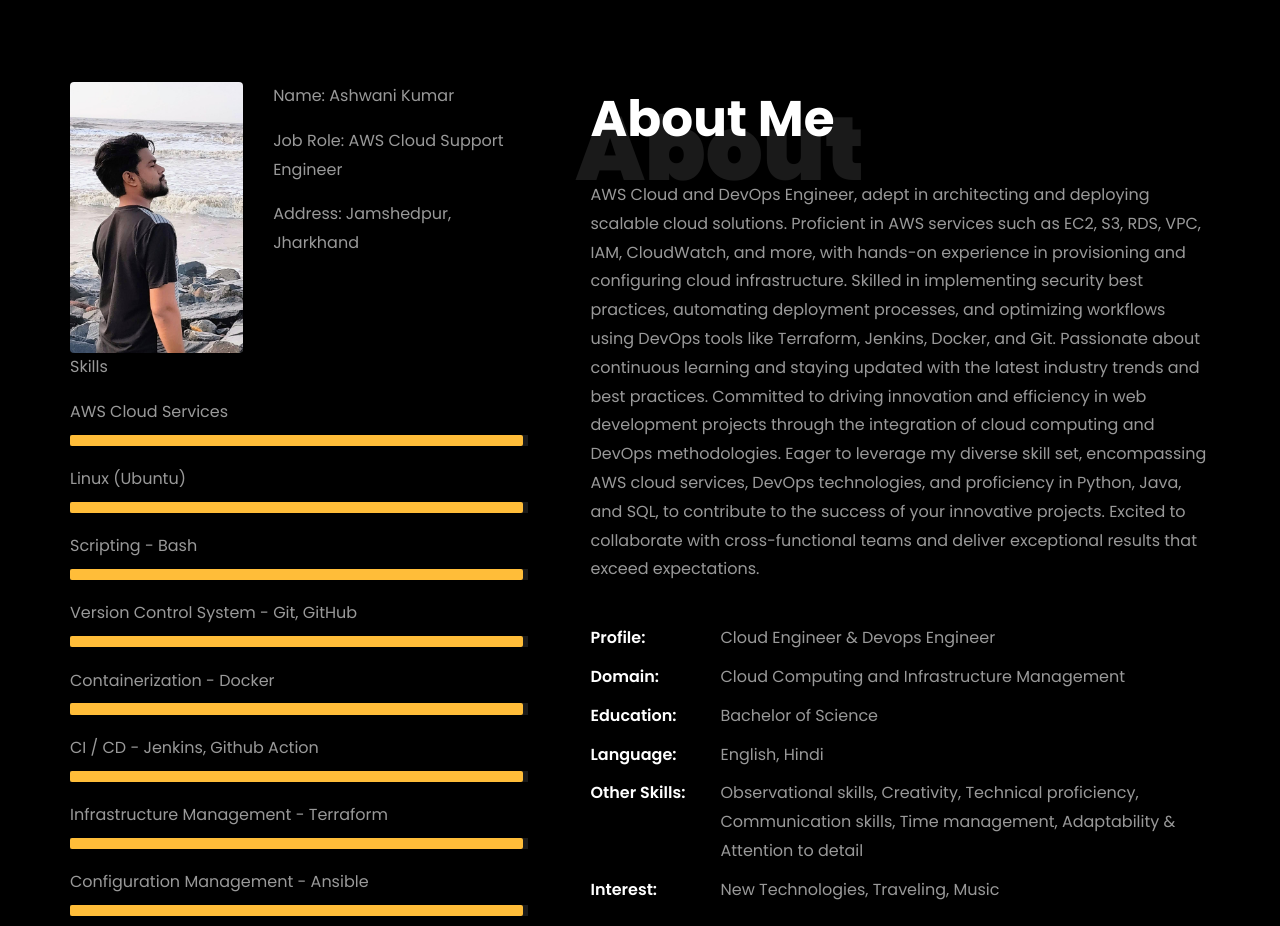
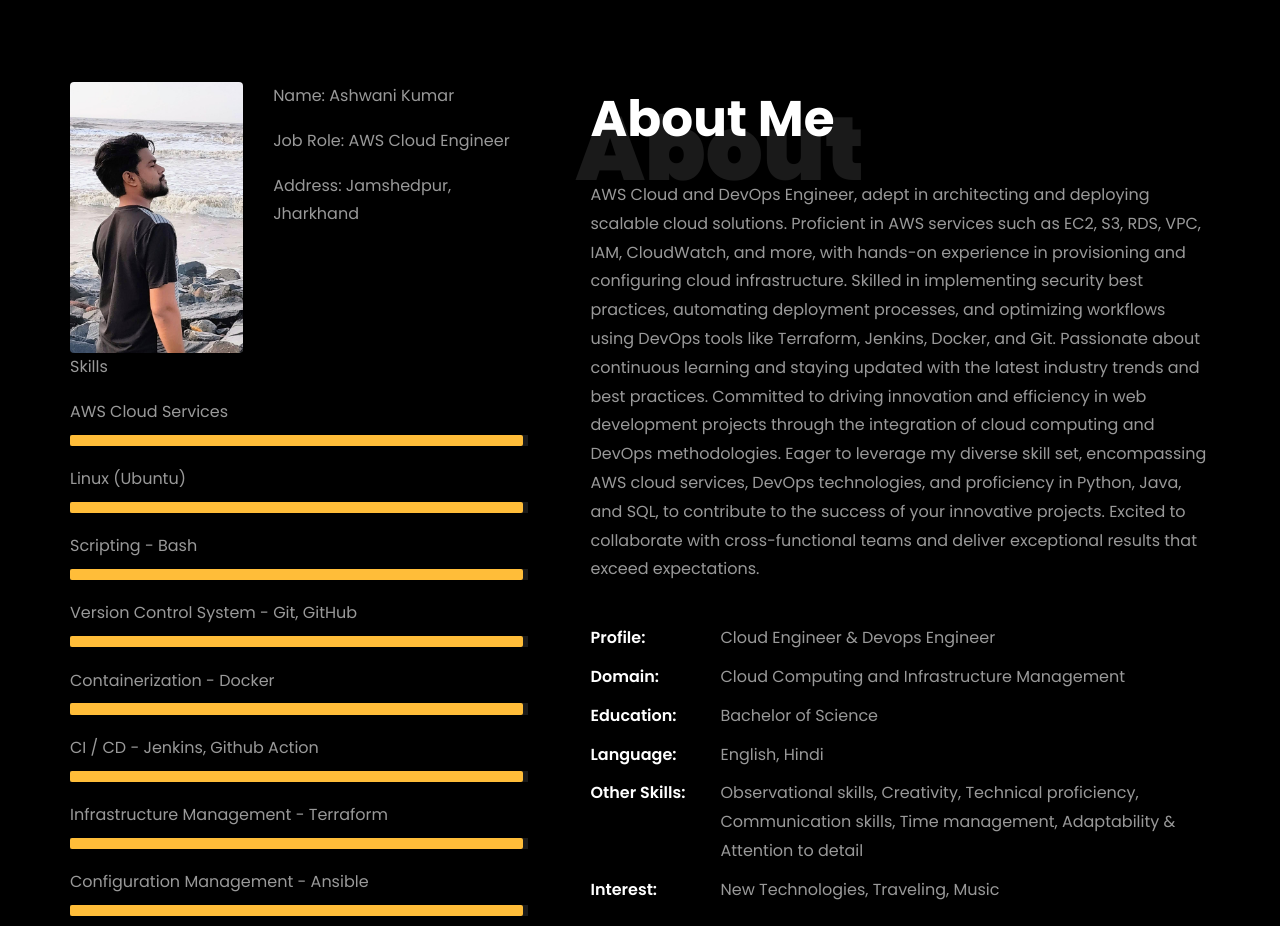
Before and after one commit to TheMannu/Portfolio, a plain HTML site: page index.html in a window 1280 px wide. Shown: the part 780-1706 px from the top of the page. Drawn offline with Linux system fonts and the light colour scheme; files whose address does not match are found by name.

Commit message:
Update index.html

```diff
--- a/index.html
+++ b/index.html
@@ -242,7 +242,7 @@
                         <p>
                           <span class="title-s">Job Role:
                           </span>
-                          <span>AWS Cloud Support Engineer</span></p>
+                          <span>AWS Cloud Engineer</span></p>
                         <p>
                           <!-- <span class="title-s">Experience: </span> <span>5 Years 3 Months</span></p> <p> -->
                           <span class="title-s">Address:
```
